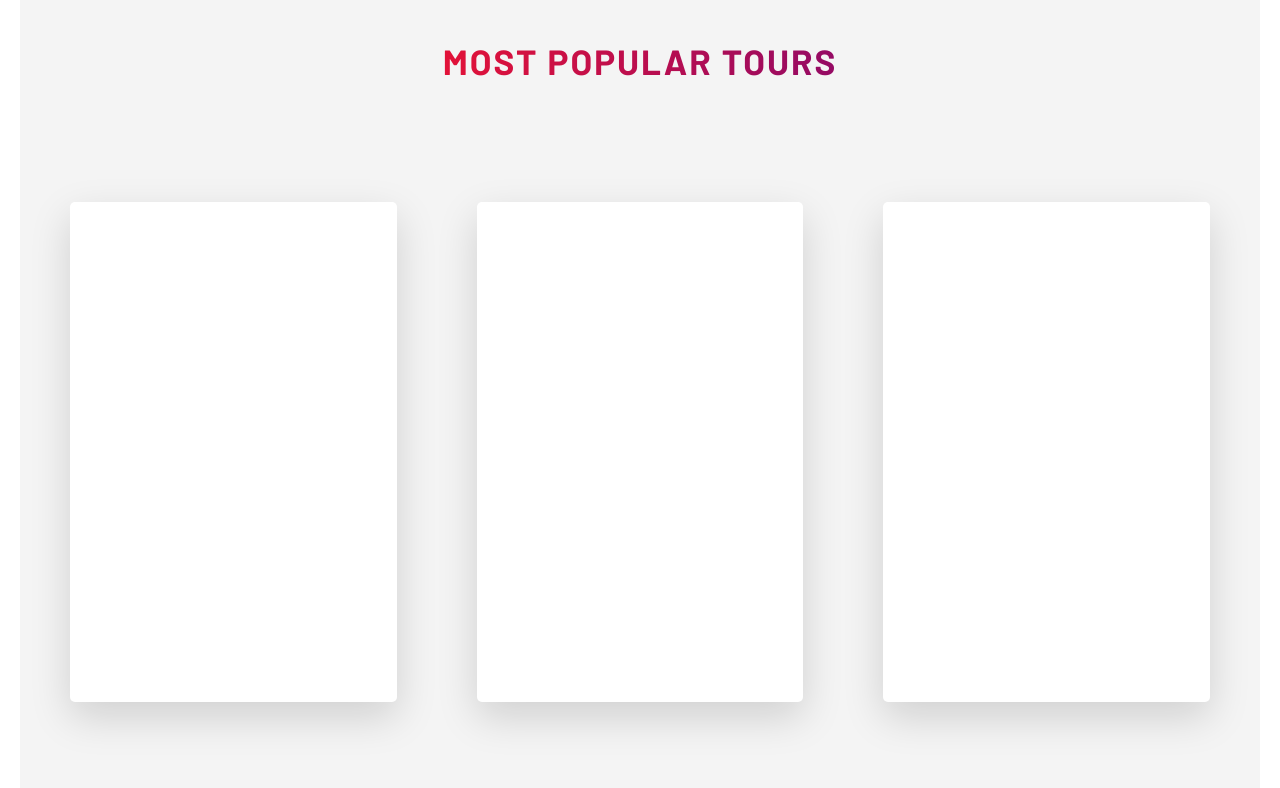
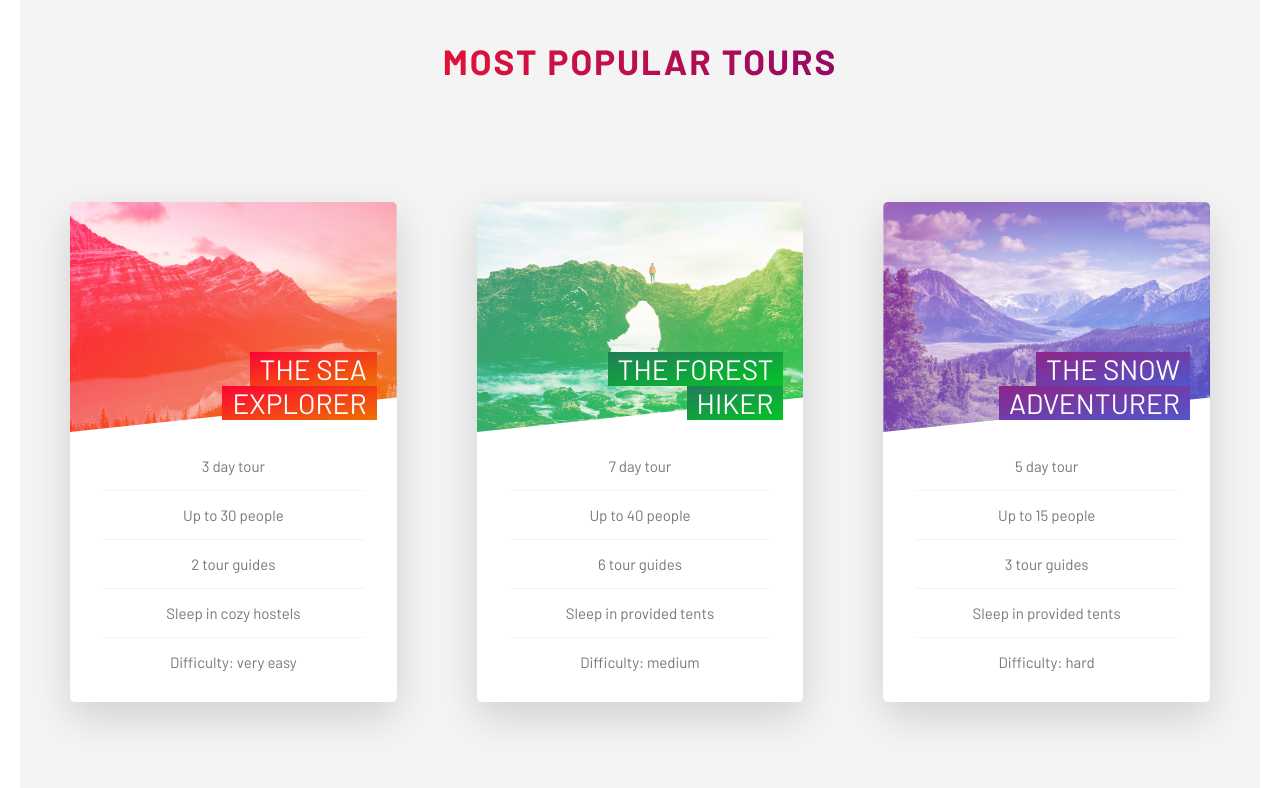
Before and after one commit to abdul-razaq/landing-page, a website: page index.html in a window 1280 px wide. Shown: the part 2423-3211 px from the top of the page. Drawn offline with nearby package versions, Linux system fonts and the light colour scheme.

Commit message:
finshed styling the tour card components

```diff
--- a/sass/components/_card.scss
+++ b/sass/components/_card.scss
@@ -14,7 +14,8 @@
 		transition: all 0.8s ease-out;
 		backface-visibility: hidden;
 		box-shadow: 0 1.5rem 4rem rgba(0, 0, 0, 0.15);
-    border-radius: 5px;
+		border-radius: 5px;
+		overflow: hidden;
 
 		&--front {
 			background-color: #fff;
@@ -46,11 +47,71 @@
 	}
 
 	&__image {
+		height: 23rem;
+		background-size: cover;
+		background-repeat: no-repeat;
+		background-position: center;
+		background-blend-mode: screen;
+		clip-path: polygon(0 0, 100% 0%, 100% 85%, 0 100%);
+
+		&--1 {
+			background-image: linear-gradient(to right bottom, #ff0134, #ec7200),
+				url(../images/nat-4.jpg);
+		}
+
+		&--2 {
+			background-image: linear-gradient(to right bottom, #207c5a, #04c425),
+				url(../images/nat-5.jpg);
+		}
+
+		&--3 {
+			background-image: linear-gradient(to right bottom, #8e2588, #5156cb),
+				url(../images/nat-6.jpg);
+		}
 	}
 
 	&__heading {
+		color: $color-white;
+		font-weight: 300;
+		text-transform: uppercase;
+		font-size: 2.8rem;
+		text-align: right;
+		position: absolute;
+		top: 15rem;
+		right: 2rem;
+		width: 75%;
+	}
+
+	&__heading-span {
+		padding: 0rem 1rem;
+		box-decoration-break: clone;
+
+		&--1 {
+			background-image: linear-gradient(to right bottom, #ff0134, #ec7200);
+		}
+
+		&--2 {
+				background-image: linear-gradient(to right bottom, #207c5a, #04c425);
+		}
+
+		&--3 {
+			background-image: linear-gradient(to right bottom, #8e2588, #5156cb);
+		}
 	}
 
 	&__details {
+		color: $color-grey-1;
+		width: 80%;
+		text-align: center;
+		margin: 1rem auto;
+		ul {
+			li {
+				font-size: 1.5rem;
+				padding: 1.5rem;
+				&:not(:last-child) {
+					border-bottom: 1px solid $color-grey-2;
+				}
+			}
+		}
 	}
 }
```
Also changed, not shown: css/main.min.css.
